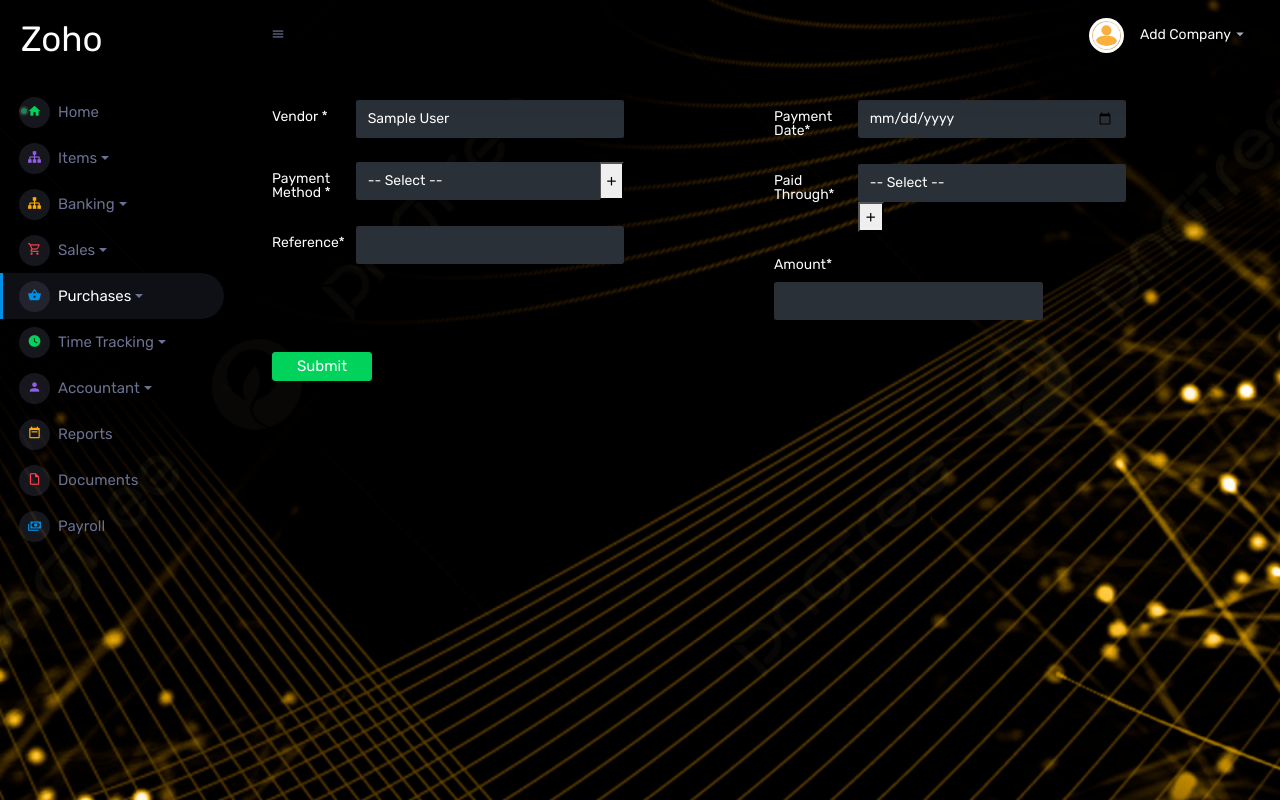
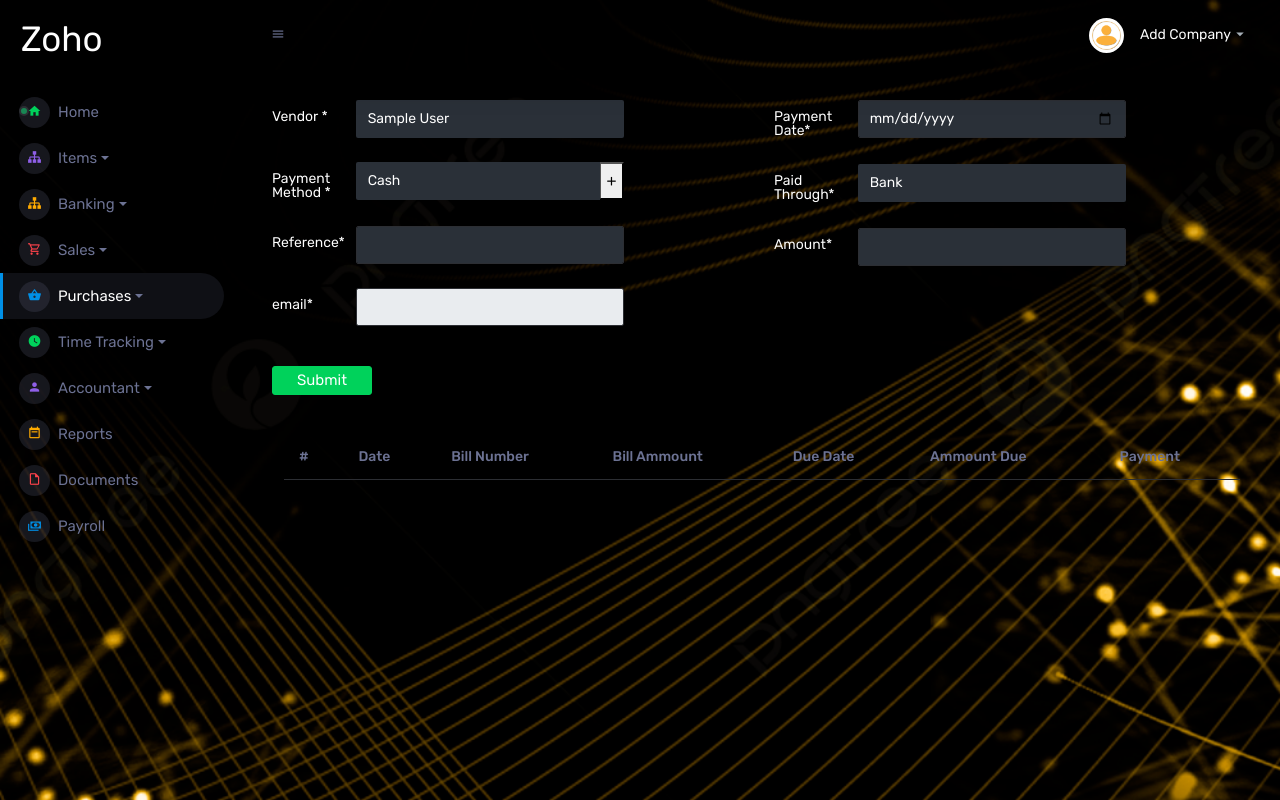
Before and after one commit to amal-davis/sample2, a Django app: page /paymentadd_method in a window 1280 px wide. Run offline with Django 4.2, Linux system fonts and the light colour scheme; tables that the repository leaves empty hold one stand-in row (values such as "Sample post"); lists and menus that the app fills with data are empty; some libraries are stand-ins or nearby versions.

Commit message:
updated file

```diff
--- a/zohoapp/models.py
+++ b/zohoapp/models.py
@@ -413,3 +413,4 @@
     date = models.DateField(max_length=255,null=True,blank=True)
     cash = models.TextField(max_length=255,null=True,blank=True)
     amount = models.IntegerField(null=True,blank=True)
+    email = models.EmailField(max_length=255,null=True)
--- a/zohoapp/templates/payment_method_add.html
+++ b/zohoapp/templates/payment_method_add.html
@@ -4,28 +4,19 @@
 
 
 <style>
-    .popup {
-      display: none;
-      position: absolute;
-      top: 50%;
-      left: 50%;
-      transform: translate(-50%, -50%);
-      background-color: #f9f9f9;
-      border: 1px solid #ccc;
-      padding: 10px;
-    }
+
   </style>
 
-<form action="" method="post">
+
+<form action="{% url 'payment_add_details' %}" method="post" enctype="multipart/form-data">
     {% csrf_token %}
-<section>
     <div class="row">
         <div class="col-md-6">
             <div class="form-group row">
                 <label  class="col-sm-2 col-form-label">Vendor *</label>
                 <div class="col-sm-10 col-md-7 col-9 ml-5">
                     <div class="input-group mb-2">
-                        <select name="sel_acc" class="form-control">
+                        <select name="select" id="selectInput" class="form-control" onchange="filterOptions()">
 
                             {% for p in vendors %}
                             <option value="{{ p.id }}">{{ p.vendor_display_name }}</option>
@@ -40,31 +31,40 @@
                 </div>
             </div>
             <div class="form-group row">
-                <label  class="col-sm-2 col-form-label">Payment Method *</label>
+                <label for="input2"  class="col-sm-2 col-form-label">Payment Method *</label>
                 <div class="col-sm-10 col-md-7 col-9 ml-5">
                     <div class="input-group mb-2">
-                        <select id="mySelect" class="form-control">
-                            <option value="">-- Select --</option>
-                            <option value="">Cash</option>
-                            <option value="">Cheque</option>
+                        <select id="input2" name="select1" class="form-control">
+                            <option value="Cash">Cash</option>
+                            <option value="Cheque">Cheque</option>
 
                           </select>
-                          <button id="addButton">+</button>
+                          <button type="button" class="addButton">+</button>
 
-                          <div id="popupContainer" class="popup">
-                            <input type="text" id="dataInput" placeholder="Enter data">
-                            <button id="saveButton">Save</button>
-                          </div>
+
+
                     </div>
                 </div>
             </div>
             <div class="form-group row">
                 <label  class="col-sm-2 col-form-label">Reference*</label>
               <div class="col-sm-10 col-md-7 col-9">
+                <div class="input-group mb-2">
                 <input  type="text" name="reference" class="form-control"  >
-
+              </div>
               </div>
             </div>
+            <div class="form-group row">
+              <label  class="col-sm-2 col-form-label">email*</label>
+
+            <div class="col-sm-10 col-md-7 col-9">
+              <div class="input-group mb-2">
+              <input  type="email" name="email" class="form-control" value="{{ email }}" readonly>
+
+
+            </div>
+            </div>
+          </div>
 
         </div>
 
@@ -73,64 +73,81 @@
     <div class="form-group row">
         <label  class="col-sm-2 col-form-label">Payment Date*</label>
         <div class="col-sm-10 col-md-7 col-9 ml-5">
+          <div class="input-group mb-2">
         <input type="date" class="form-control" name="date">
+      </div>
     </div>
     </div>
     <div class="form-group row">
         <label  class="col-sm-2 col-form-label">Paid Through*</label>
         <div class="col-sm-10 col-md-7 col-9 ml-5">
+         <div class="input-group mb-2">
+        <select id="selectField2" name="select2" class="form-control">
+            <option value="Bank">Bank</option>
+            <option value="In Cash">In Cash</option>
+        </select>
 
-        <select id="mySelect" class="form-control">
-            <option value="">-- Select --</option>
-            <option value="">Bank</option>
-            <option value="">In Cash</option>
-        </select>
-          <button id="addButton">+</button>
 
-          <div id="popupContainer" class="popup">
-            <input type="text" id="dataInput" placeholder="Enter data">
-            <button id="saveButton">Save</button>
-          </div>
+        </div>
           </div>
     </div>
     <div class="form-group row">
-        <div class="col-sm-10 col-md-7 col-9 ml-5">
+
        <label  class="col-sm-2 col-form-label">Amount*</label>
+       <div class="col-sm-10 col-md-7 col-9 ml-5">
+       <div class="input-group mb-2">
         <input type="number" class="form-control" name="amount">
+      </div>
+    </div>
 </div>
     </div>
+
+</div>
+<button type="submit" class="btn btn-success mt-3 " style="width: 100px;">Submit</button>
+</form>
+<div class="container-fluid">
+  <div class="table">
+  <table class="table"style="width:100%; margin-left: auto; margin-right: auto; margin-top: 40px;">
+    <thead>
+      <tr style="color:white;">
+        <th>#</th>
+        <th>Date</th>
+        <th>Bill Number</th>
+        <th>Bill Ammount</th>
+        <th>Due Date</th>
+        <th>Ammount Due</th>
+        <th>Payment</th>
+
+      </tr>
+    </thead>
+  </table>
+  </div>
 </div>
 </div>
 
-</section>
-<button type="submit" class="btn btn-success mt-3 " style="width: 100px;">Submit</button>
+<script>
 
-</form>
-<script>
-    // Get references to the elements
-    const addButton = document.getElementById('addButton');
-    const popupContainer = document.getElementById('popupContainer');
-    const saveButton = document.getElementById('saveButton');
-    const dataInput = document.getElementById('dataInput');
-    const mySelect = document.getElementById('mySelect');
 
-    // Event listener for the add button click
-    addButton.addEventListener('click', function() {
-      popupContainer.style.display = 'block';
-    });
+function filterOptions() {
+  // Get the user's input
+  var selectedOption = document.getElementById("selectInput").value;
 
-    // Event listener for the save button click
-    saveButton.addEventListener('click', function() {
-      const newData = dataInput.value;
-      if (newData.trim() !== '') {
-        const option = document.createElement('option');
-        option.value = newData;
-        option.textContent = newData;
-        mySelect.appendChild(option);
-      }
-      dataInput.value = '';
-      popupContainer.style.display = 'none';
-    });
+  // Get all the available options
+  var options = document.getElementsByClassName("option");
+
+  // Loop through each option and hide/show them based on the user's input
+  for (var i = 0; i < options.length; i++) {
+    var option = options[i];
+    var optionText = option.textContent.toLowerCase();
+
+    if (optionText.includes(userInput)) {
+      option.style.display = "block";  // Show the option
+    } else {
+      option.style.display = "none";   // Hide the option
+    }
+  }
+}
+
   </script>
 
 
--- a/zohoapp/urls.py
+++ b/zohoapp/urls.py
@@ -135,7 +135,7 @@
     re_path(r'^static/(?P<path>.*)$', serve,{'document_root': settings.STATIC_ROOT}),
     path('paymentmethod',views.paymentmethod,name='paymentmethod'),
     path('paymentadd_method',views.paymentadd_method,name='paymentadd_method'),
-
+    path('payment_add_details',views.payment_add_details,name='payment_add_details'),
 
 
 ]
--- a/zohoapp/views.py
+++ b/zohoapp/views.py
@@ -2607,10 +2607,45 @@
 
 
 def paymentmethod(request):
-    return render (request,'payment_method.html')
+    paymnt = payment_item.objects.all()
+    vendor = vendor_table.objects.all()
+    context = {'paymnt':paymnt,'vendor':vendor}
+    return render (request,'payment_method.html',context)
 
 
 def paymentadd_method(request):
     vendors = vendor_table.objects.all()
     context = {'vendors':vendors}
     return render(request,'payment_method_add.html',context)
+
+
+def payment_add_details(request):
+    if request.method == 'POST':
+        select = request.POST['select']
+        vendor = vendor_table.objects.get(id=select)
+        payment_method = request.POST['select1']
+        reference = request.POST['reference']
+        date = request.POST['date']
+        paid = request.POST['select2']
+        amount = request.POST['amount']
+
+        # Retrieve the email for the selected vendor
+        email = vendor.vendor_email
+
+        data = payment_item(
+            reference=reference,
+            payment=payment_method,
+            date=date,
+            cash=paid,
+            amount=amount,
+            vendor=vendor
+        )
+        data.save()
+
+        return render(request, 'payment_method_add.html', {'email': email})
+
+    vendors = vendor_table.objects.all()
+    context = {
+        'vendors': vendors
+    }
+    return render(request, 'payment_method_add.html', context)
```
Also changed, not shown: zohoapp/forms.py (+7 -0 lines), zohoapp/templates/payment_method.html (+12 -1 lines), zohoapp/migrations/0002_payment_item.py (added), zohoapp/migrations/0003_payment_item_email.py (added).
